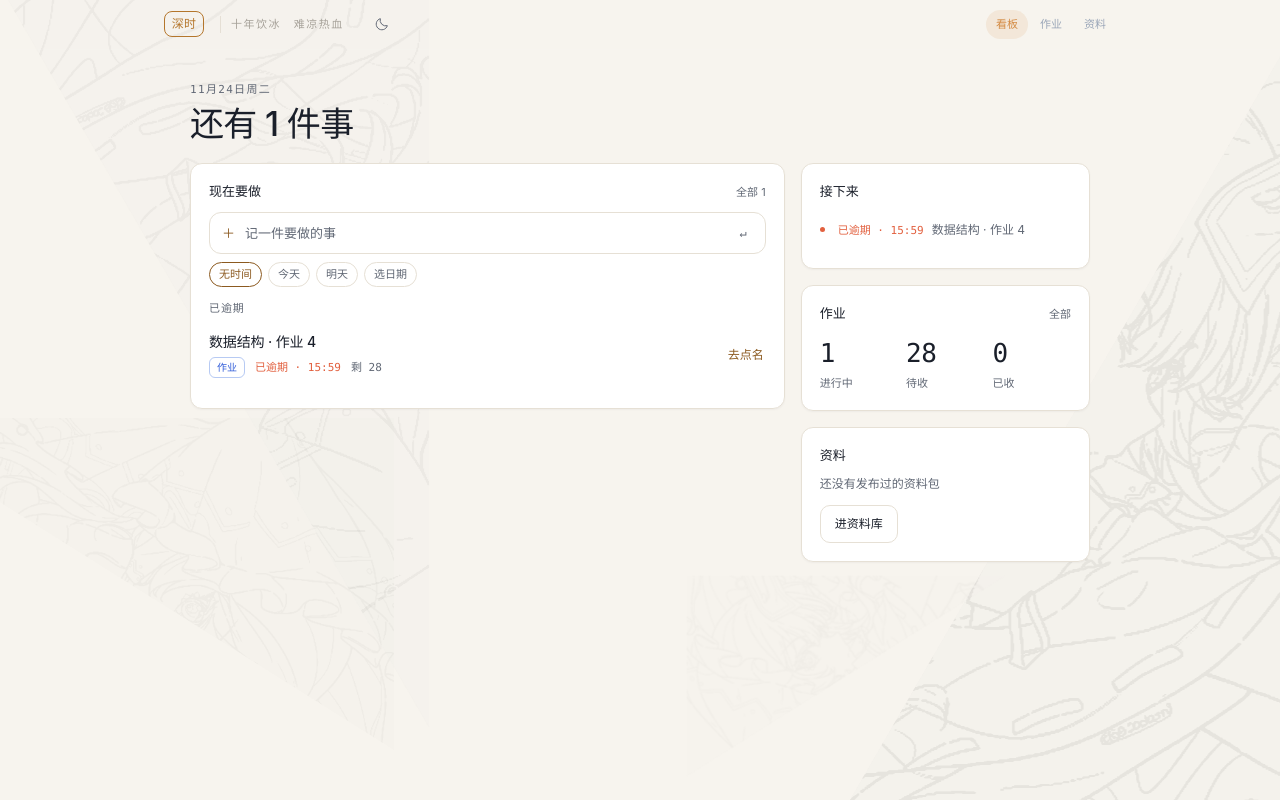
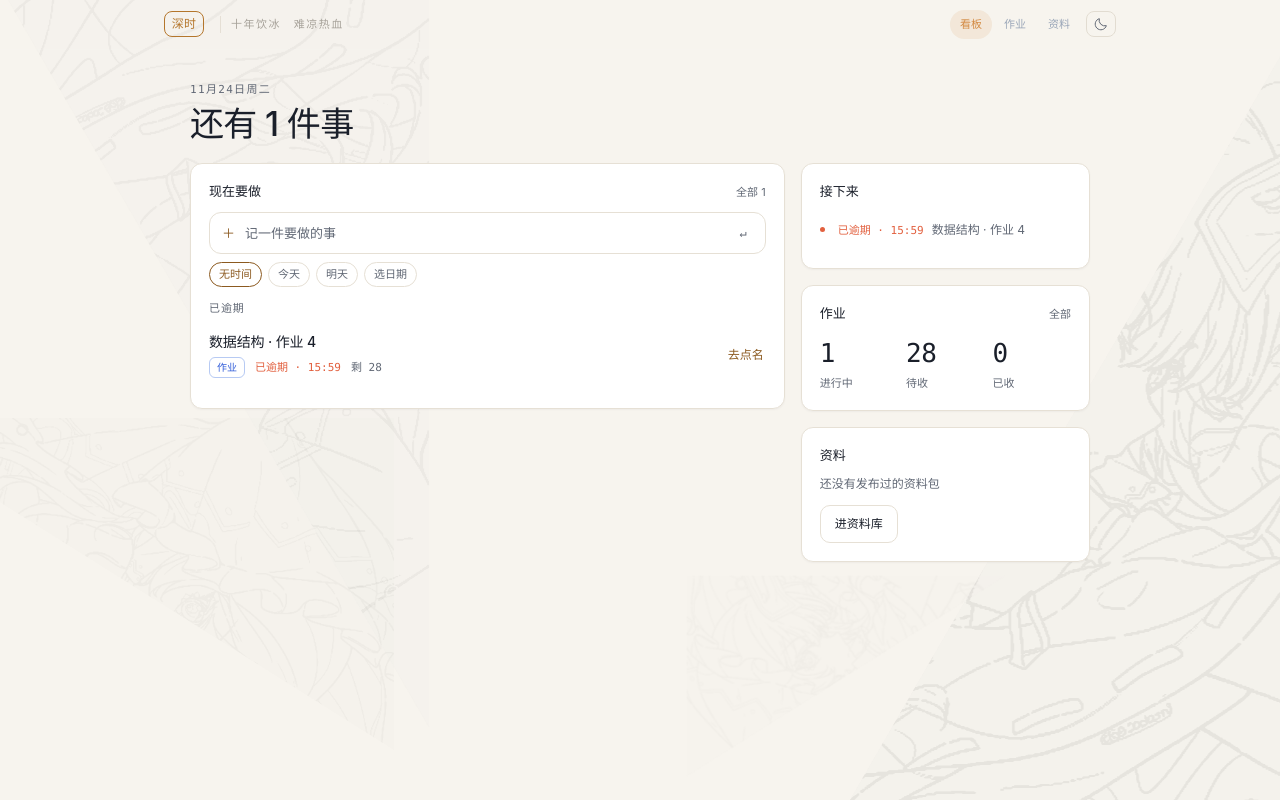
Before and after one commit to ShenFall/DEEPlessen, a React (Vite) app in the folder app/: page / in a window 1280 px wide. Built offline with nearby package versions, Linux system fonts and the light colour scheme.

Commit message:
style(header): 主题切换移到右上角并做成按钮
- 导航与开关包进 .sh-actions，整组右对齐
- 按钮 30×26、1px 描边、圆角 8，与品牌标记同高
- hover 时描边与文字转金

```diff
--- a/app/src/components/AppShellHeader.tsx
+++ b/app/src/components/AppShellHeader.tsx
@@ -35,6 +35,20 @@ export default function AppShellHeader({ active, onNav, right }: Props) {
         </button>
         <span className="sh-motto">十年饮冰　难凉热血</span>
 
+
+        <div className="sh-actions">
+        <nav className="sh-nav" aria-label="主导航">
+          {NAV.map((n) => (
+            <button
+              key={n.key}
+              type="button"
+              data-on={active === n.key}
+              onClick={() => onNav(n.key)}
+            >
+              {n.label}
+            </button>
+          ))}
+        </nav>
         <button
           type="button"
           className="sh-theme"
@@ -67,19 +81,7 @@ export default function AppShellHeader({ active, onNav, right }: Props) {
             </svg>
           )}
         </button>
-
-        <nav className="sh-nav" aria-label="主导航">
-          {NAV.map((n) => (
-            <button
-              key={n.key}
-              type="button"
-              data-on={active === n.key}
-              onClick={() => onNav(n.key)}
-            >
-              {n.label}
-            </button>
-          ))}
-        </nav>
+        </div>
 
         {right ? <div className="sh-right">{right}</div> : null}
       </div>
--- a/app/src/components/shell.css
+++ b/app/src/components/shell.css
@@ -45,17 +45,31 @@
   color: var(--dim);
 }
 
+.sh-actions {
+  display: flex;
+  align-items: center;
+  gap: 6px;
+  margin-left: auto;
+}
+
+.sh-actions .sh-nav {
+  margin-left: 0;
+}
+
+/* 主题切换：独立按钮，与品牌同高 */
 .sh-theme {
   flex: none;
   display: flex;
   align-items: center;
   justify-content: center;
-  width: 28px;
-  height: 28px;
-  margin-left: 8px;
+  width: 30px;
+  height: 26px;
+  border: 1px solid var(--line);
   border-radius: 8px;
+  background: transparent;
   color: var(--dim);
   cursor: pointer;
+  transition: color 0.15s ease, border-color 0.15s ease, background 0.15s ease;
 }
 
 .sh-theme svg {
@@ -65,7 +79,8 @@
 
 .sh-theme:hover {
   color: var(--amber);
-  background: rgba(180, 118, 44, 0.08);
+  border-color: var(--amber);
+  background: rgba(180, 118, 44, 0.06);
 }
 
 .sh-motto {
```
